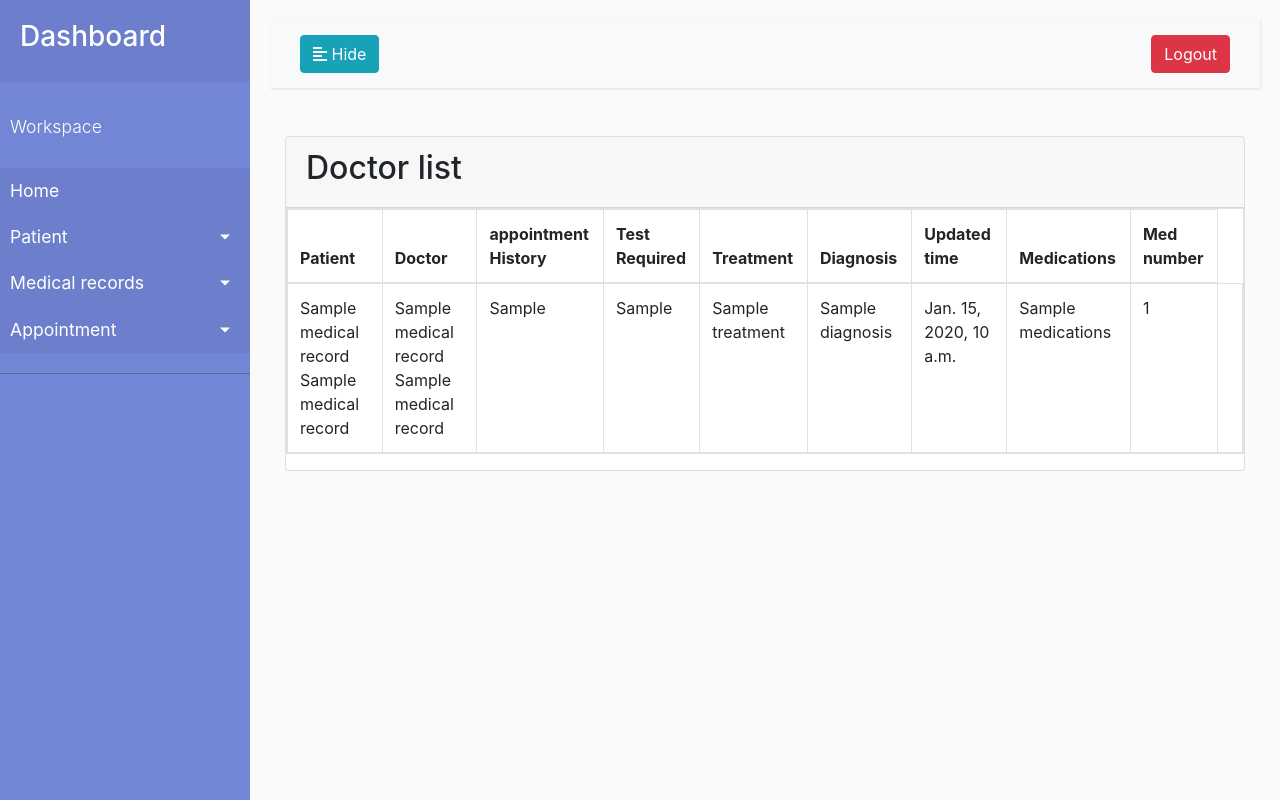
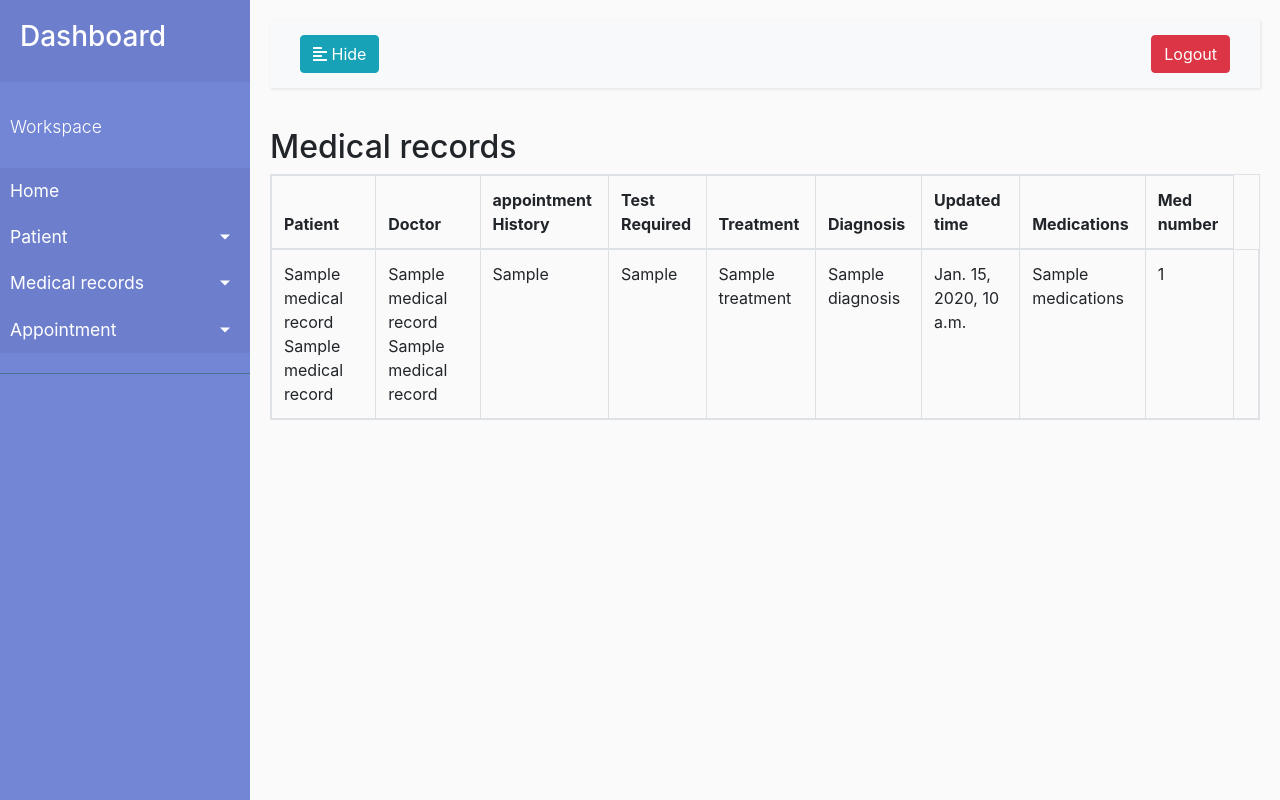
Before and after one commit to laken11/Myhospital, a Django app: template templates/medical_record/list_doctor.html in a window 1280 px wide. Run offline with Django 3.2, Linux system fonts and the light colour scheme; the template is opened without the code that fills it: most values are stand-ins (such as "Sample title", 1, 10 or a date in 2020); some libraries are stand-ins or nearby versions.

Commit message:
Update list_doctor.html

```diff
--- a/templates/medical_record/list_doctor.html
+++ b/templates/medical_record/list_doctor.html
@@ -1,12 +1,7 @@
 {% extends 'fordoctor.html' %}
 {% block content %}
-    <div class="container">
-        <div class="row mt-5">
-            <div class="col-md-12">
-                <div class="card">
-                    <div class="card-header">
-                        <h2>Doctor list</h2>
-                    </div>
+
+<h2 class="table-header">Medical records</h2>
 <div class="table table-hover table-responsive table-bordered">
     <table>
         <thead>
@@ -25,8 +20,10 @@
         {% for medical_record in medical_records %}
         <tbody>
             <tr>
-                                    <td>{{ medical_record.Patient_user_first_name }} {{ medical_record.Patient_user_last_name }}</td>
-                                    <td>{{ medical_record.doctor_user_first_name }} {{ medical_record.doctor_user_last_name }}</td>
+                <td>{{ medical_record.Patient_user_first_name }}
+                    {{ medical_record.Patient_user_last_name }}</td>
+                <td>{{ medical_record.doctor_user_first_name }}
+                    {{ medical_record.doctor_user_last_name }}</td>
                 <td>{{ medical_record.appointment_history }}</td>
                 <td>{{ medical_record.test_required }}</td>
                 <td>{{ medical_record.treatment }}</td>
@@ -45,8 +42,4 @@
     </table>
     {% endfor %}
 </div>
-                </div>
-            </div>
-        </div>
-    </div>
     {% endblock %}
```
Lines whose indentation alone changed are shown as unchanged.
